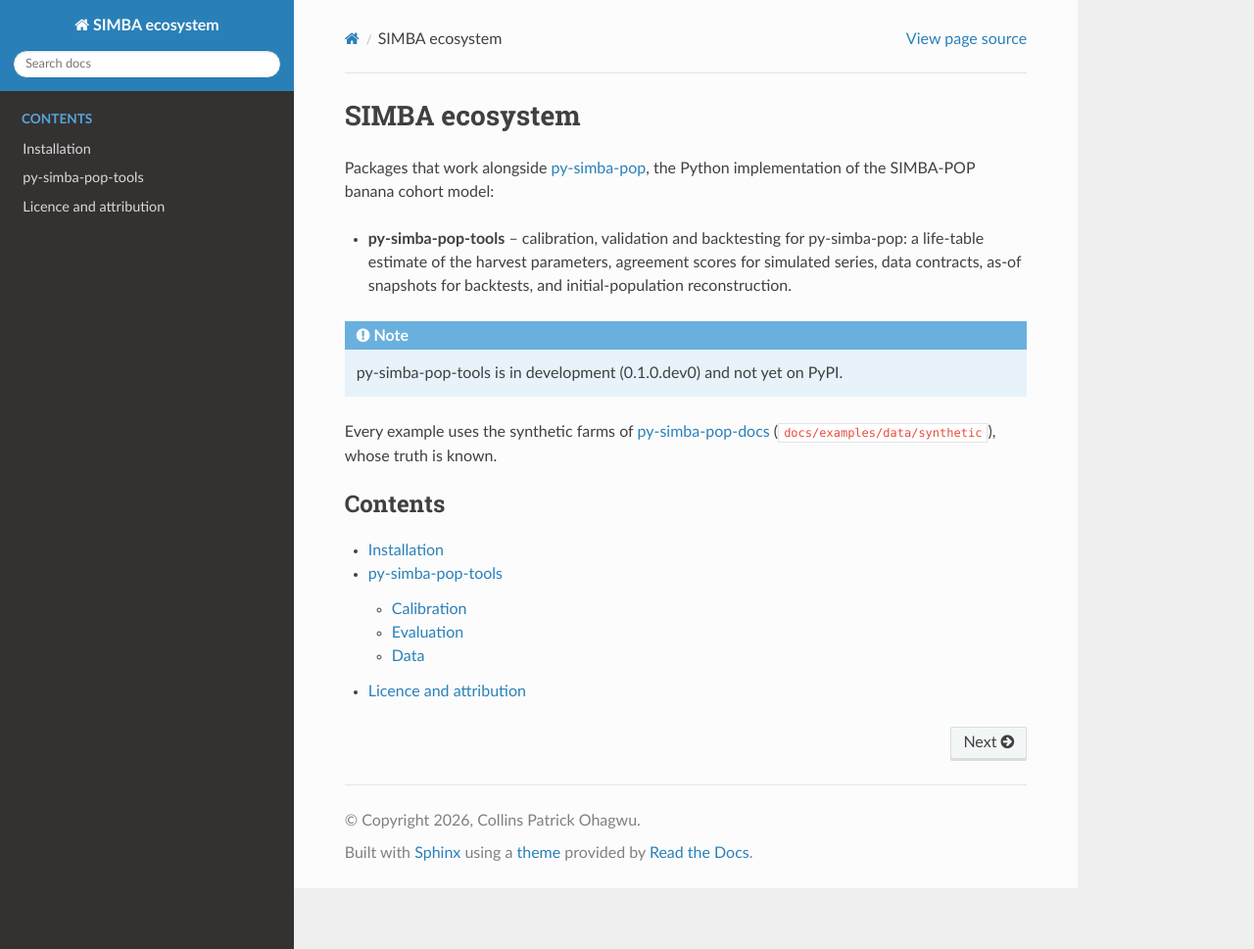
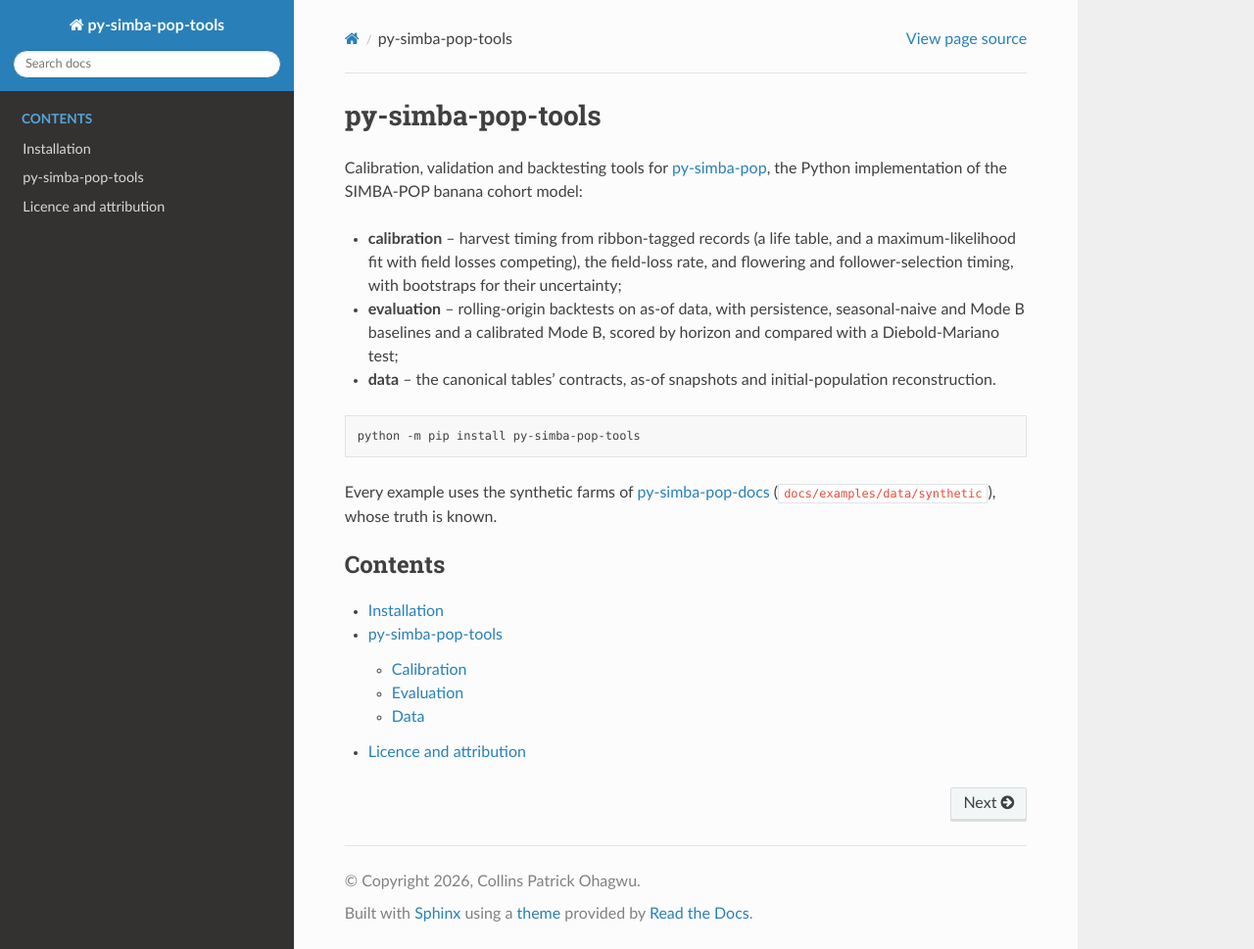
Before and after one commit to cpohagwu/simba-ecosystem-docs, a Sphinx documentation site: the page built from docs/index.rst, in a window 1280 px wide and 969 px high. Shown: the whole window at 98% size. Built offline with Sphinx 7.4.7 and the Read the Docs theme 3.1.0, drawn with Linux system fonts in a browser that asks for light colours.

Commit message:
The py-simba-pop-tools documentation: retitled, badges, no development note
The docs are py-simba-pop-tools' own (the author's decision of 2026-10-20:
one Read the Docs project per package). README badges as the core's (PyPI,
Python, Documentation, License); the 0.1.0.dev0 note removed; release 0.1.0.

Co-Authored-By: Claude Opus 5.5 <noreply@anthropic.com>

```diff
--- a/docs/conf.py
+++ b/docs/conf.py
@@ -1,9 +1,9 @@
-"""Sphinx configuration for the SIMBA ecosystem documentation."""
+"""Sphinx configuration for the py-simba-pop-tools documentation."""
 
-project = "SIMBA ecosystem"
+project = "py-simba-pop-tools"
 copyright = "2026, Collins Patrick Ohagwu"
 author = "Collins Patrick Ohagwu"
-release = "0.1.0.dev0"  # py-simba-pop-tools
+release = "0.1.0"  # py-simba-pop-tools; must equal its __version__ (checked by simba-ecosystem CI)
 version = "0.1"
 
 extensions = ["sphinx.ext.duration"]
--- a/docs/index.rst
+++ b/docs/index.rst
@@ -1,17 +1,23 @@
-SIMBA ecosystem
-===============
+py-simba-pop-tools
+==================
 
-Packages that work alongside `py-simba-pop <https://py-simba-pop.readthedocs.io>`_,
-the Python implementation of the SIMBA-POP banana cohort model:
+Calibration, validation and backtesting tools for
+`py-simba-pop <https://py-simba-pop.readthedocs.io>`_, the Python
+implementation of the SIMBA-POP banana cohort model:
 
-* **py-simba-pop-tools** -- calibration, validation and backtesting for
-  py-simba-pop: a life-table estimate of the harvest parameters, agreement
-  scores for simulated series, data contracts, as-of snapshots for backtests,
-  and initial-population reconstruction.
+* **calibration** -- harvest timing from ribbon-tagged records (a life table,
+  and a maximum-likelihood fit with field losses competing), the field-loss
+  rate, and flowering and follower-selection timing, with bootstraps for
+  their uncertainty;
+* **evaluation** -- rolling-origin backtests on as-of data, with
+  persistence, seasonal-naive and Mode B baselines and a calibrated Mode B,
+  scored by horizon and compared with a Diebold-Mariano test;
+* **data** -- the canonical tables' contracts, as-of snapshots and
+  initial-population reconstruction.
 
-.. note::
+.. code-block:: bash
 
-   py-simba-pop-tools is in development (0.1.0.dev0) and not yet on PyPI.
+   python -m pip install py-simba-pop-tools
 
 Every example uses the synthetic farms of
 `py-simba-pop-docs <https://github.com/cpohagwu/py-simba-pop-docs/tree/main/docs/examples/data>`_
```
Also changed, not shown: README.md (+11 -7 lines).
